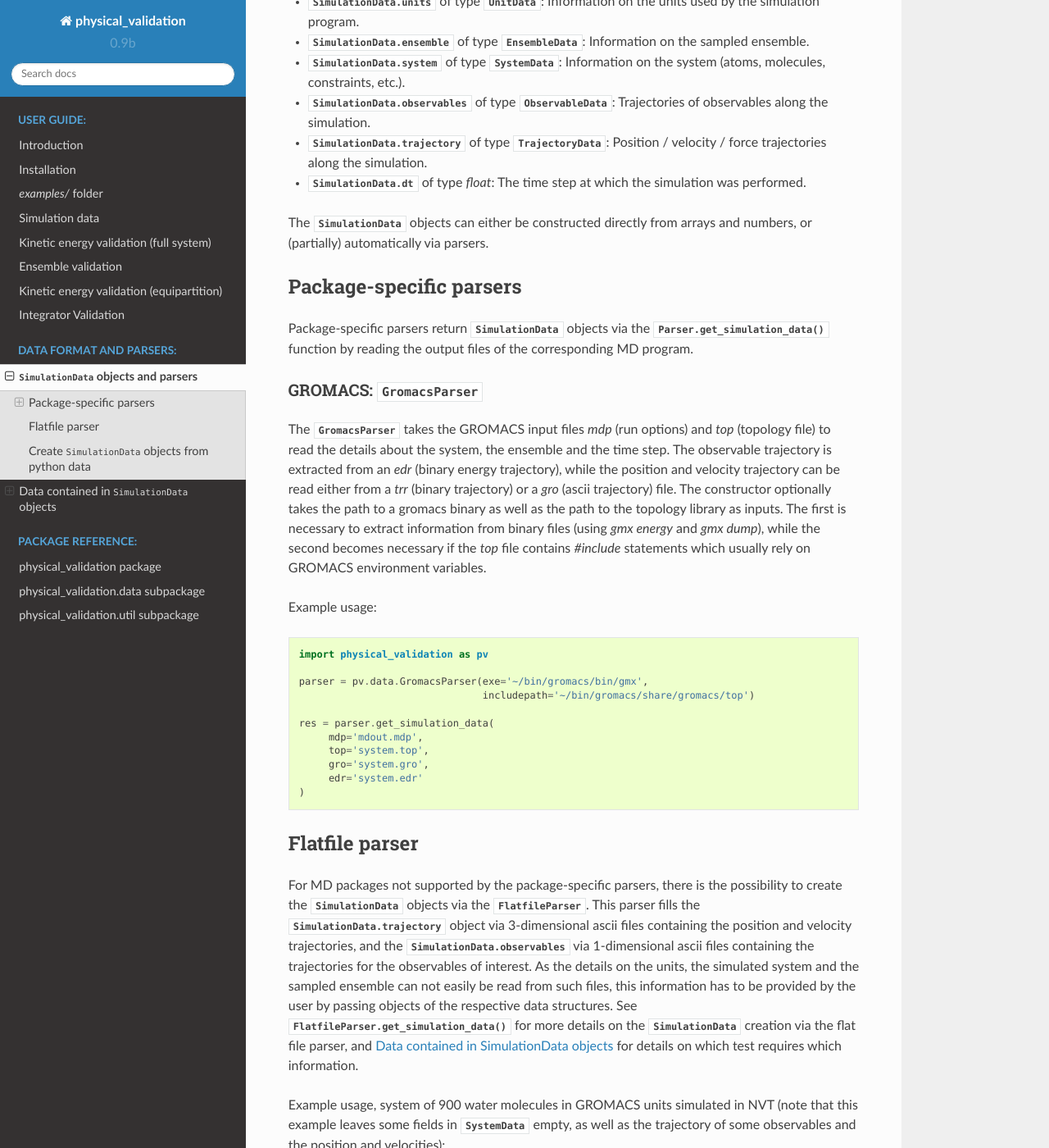
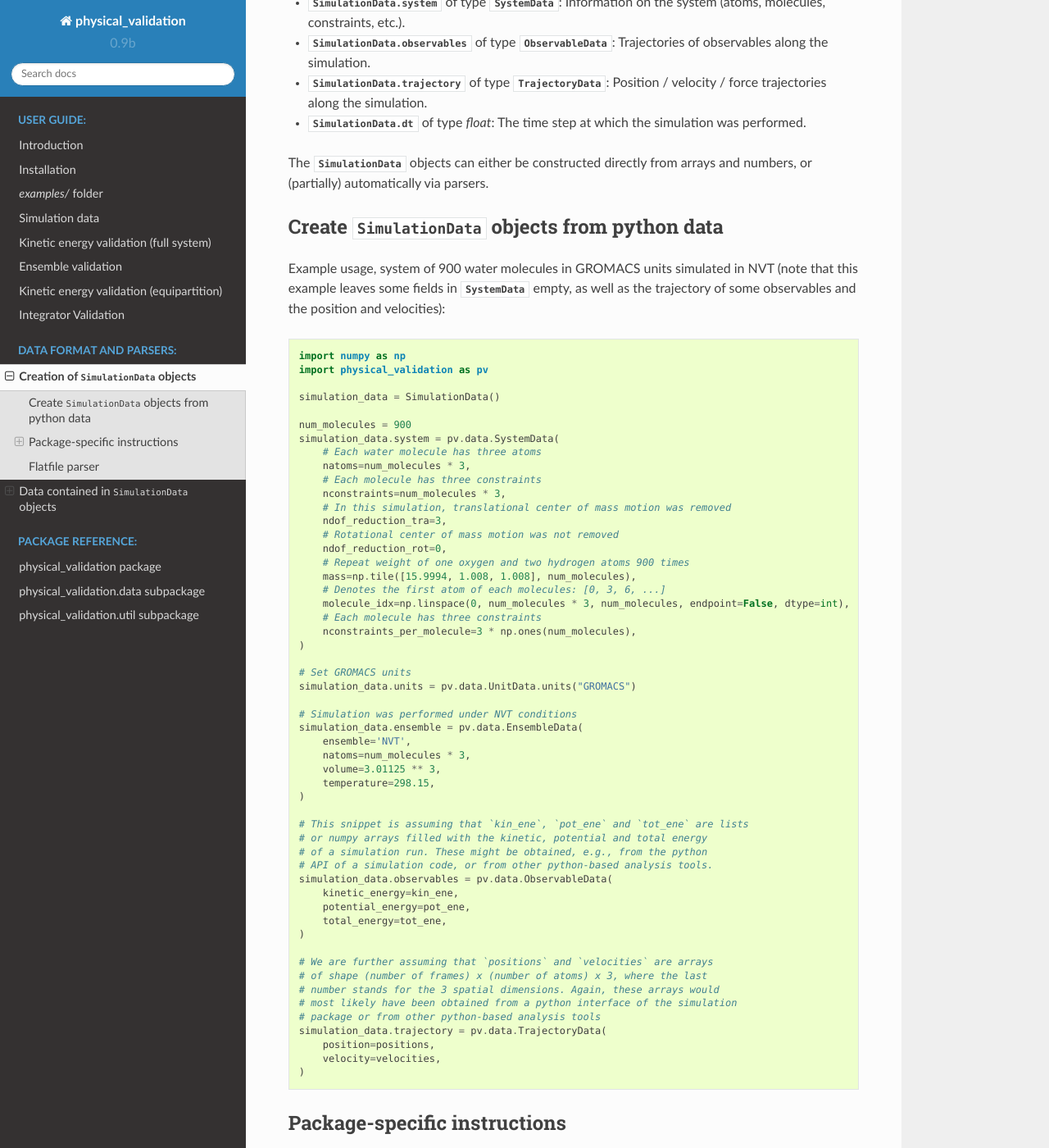
Before and after one commit to shirtsgroup/physical_validation, a Sphinx documentation site: the page built from doc/simulation_data.rst, in a window 1280 px wide and 1400 px high, scrolled down 346 px. Shown: the whole window at 82% size. Built offline with Sphinx 7.4.7 and the Read the Docs theme 2.0.0, drawn with Linux system fonts in a browser that asks for light colours; some of the changed text lies outside the part shown.

Commit message:
Fix documentation warnings, start work on #147

```diff
--- a/doc/conf.py
+++ b/doc/conf.py
@@ -58,7 +58,7 @@ master_doc = 'index'
 
 # General information about the project.
 project = 'physical_validation'
-copyright = '2017, Pascal T. Merz, Michael R. Shirts'
+copyright = '2017-2021, Pascal T. Merz, Michael R. Shirts'
 author = 'Pascal T. Merz, Michael R. Shirts'
 
 # The version info for the project you're documenting, acts as replacement for
@@ -108,7 +108,7 @@ html_theme = 'sphinx_rtd_theme'
 # Add any paths that contain custom static files (such as style sheets) here,
 # relative to this directory. They are copied after the builtin static files,
 # so a file named "default.css" will overwrite the builtin "default.css".
-html_static_path = ['_static']
+html_static_path = []
 
 
 # -- Options for HTMLHelp output ------------------------------------------
@@ -142,7 +142,7 @@ latex_elements = {
 #  author, documentclass [howto, manual, or own class]).
 latex_documents = [
     (master_doc, 'physical_validation.tex', 'physical_validation Documentation',
-     'Pascal T. Merz, Michael R. Shirts', 'manual'),
+     author, 'manual'),
 ]
 
 
@@ -152,7 +152,7 @@ latex_documents = [
 # (source start file, name, description, authors, manual section).
 man_pages = [
     (master_doc, 'physical_validation', 'physical_validation Documentation',
-     [author], 1)
+     author, 1)
 ]
 
 
@@ -163,6 +163,7 @@ man_pages = [
 #  dir menu entry, description, category)
 texinfo_documents = [
     (master_doc, 'physical_validation', 'physical_validation Documentation',
-     author, 'physical_validation', 'One line description of project.',
+     author, 'physical_validation',
+     'A package aimed at testing results obtained by molecular simulations for their physical validity',
      'Miscellaneous'),
 ]
--- a/doc/index.rst
+++ b/doc/index.rst
@@ -16,7 +16,7 @@ by molecular dynamics simulations for their physical validity.
    :caption: User guide:
 
 .. toctree::
-   parsers
+   simulation_data
    :maxdepth: 2
    :caption: Data format and parsers:
 
--- a/doc/parsers.rst
+++ b/doc/simulation_data.rst
@@ -1,13 +1,10 @@
-.. _doc_parsers:
+.. _doc_simulation_data:
 
-:class:`.SimulationData` objects and parsers
-=============================================
+Creation of :class:`.SimulationData` objects
+============================================
 
-The data of simulations to be validated are best represented by objects
-of the  :class:`.SimulationData` type. While lower-level functions accepting
-bare arrays and numbers are available, the  :class:`.SimulationData` objects
-combine ease-of-use and higher stability in form of input testing.
-
+The data of simulations to be validated need to be represented by objects
+of the  :class:`.SimulationData` type.
 The  :class:`.SimulationData` objects are consisting of information about the
 simulation and the system. This information is collected in objects of different
 classes, namely
@@ -28,15 +25,79 @@ classes, namely
 The :class:`.SimulationData` objects can either be constructed
 directly from arrays and numbers, or (partially) automatically via parsers.
 
-Package-specific parsers
-------------------------
+Create :class:`.SimulationData` objects from python data
+--------------------------------------------------------
 
-Package-specific parsers return :class:`.SimulationData` objects via the
-:func:`.Parser.get_simulation_data` function by reading the output files
-of the corresponding MD program.
+Example usage, system of 900 water molecules in GROMACS units simulated in
+NVT (note that this example leaves some fields in :class:`.SystemData`
+empty, as well as the trajectory of some observables and the position and
+velocities):
+::
 
-GROMACS: :class:`.GromacsParser`
-~~~~~~~~~~~~~~~~~~~~~~~~~~~~~~~~
+   import numpy as np
+   import physical_validation as pv
+
+   simulation_data = SimulationData()
+
+   num_molecules = 900
+   simulation_data.system = pv.data.SystemData(
+       # Each water molecule has three atoms
+       natoms=num_molecules * 3,
+       # Each molecule has three constraints
+       nconstraints=num_molecules * 3,
+       # In this simulation, translational center of mass motion was removed
+       ndof_reduction_tra=3,
+       # Rotational center of mass motion was not removed
+       ndof_reduction_rot=0,
+       # Repeat weight of one oxygen and two hydrogen atoms 900 times
+       mass=np.tile([15.9994, 1.008, 1.008], num_molecules),
+       # Denotes the first atom of each molecules: [0, 3, 6, ...]
+       molecule_idx=np.linspace(0, num_molecules * 3, num_molecules, endpoint=False, dtype=int),
+       # Each molecule has three constraints
+       nconstraints_per_molecule=3 * np.ones(num_molecules),
+   )
+
+   # Set GROMACS units
+   simulation_data.units = pv.data.UnitData.units("GROMACS")
+
+   # Simulation was performed under NVT conditions
+   simulation_data.ensemble = pv.data.EnsembleData(
+       ensemble='NVT',
+       natoms=num_molecules * 3,
+       volume=3.01125 ** 3,
+       temperature=298.15,
+   )
+
+   # This snippet is assuming that `kin_ene`, `pot_ene` and `tot_ene` are lists
+   # or numpy arrays filled with the kinetic, potential and total energy
+   # of a simulation run. These might be obtained, e.g., from the python
+   # API of a simulation code, or from other python-based analysis tools.
+   simulation_data.observables = pv.data.ObservableData(
+       kinetic_energy=kin_ene,
+       potential_energy=pot_ene,
+       total_energy=tot_ene,
+   )
+
+   # We are further assuming that `positions` and `velocities` are arrays
+   # of shape (number of frames) x (number of atoms) x 3, where the last
+   # number stands for the 3 spatial dimensions. Again, these arrays would
+   # most likely have been obtained from a python interface of the simulation
+   # package or from other python-based analysis tools
+   simulation_data.trajectory = pv.data.TrajectoryData(
+       position=positions,
+       velocity=velocities,
+   )
+
+Package-specific instructions
+-----------------------------
+
+GROMACS
+~~~~~~~
+GROMACS does not offer a well-established Python interface to read out
+energies or trajectories. `physical_validation` therefore offers a parser,
+which will return a fully populated :class:`.SimulationData` object by
+reading in GROMACS input and output files.
+
 The :class:`.GromacsParser` takes the GROMACS input files `mdp` (run options)
 and `top` (topology file) to read the details about the system, the ensemble
 and the time step. The observable trajectory is extracted from an `edr`
@@ -46,15 +107,16 @@ file. The constructor optionally takes the path to a gromacs binary as well
 as the path to the topology library as inputs. The first is necessary to
 extract information from binary files (using `gmx energy` and `gmx dump`),
 while the second becomes necessary if the `top` file contains `#include` statements
-which usually rely on GROMACS environment variables.
+which usually rely on GROMACS environment variables. The parser is able to
+find GROMACS installations which are in the path (e.g. after sourcing the
+`GMXRC` file) and the corresponding topology library automatically.
 
 Example usage:
 ::
 
    import physical_validation as pv
 
-   parser = pv.data.GromacsParser(exe='~/bin/gromacs/bin/gmx',
-                                  includepath='~/bin/gromacs/share/gromacs/top')
+   parser = pv.data.GromacsParser()
 
    res = parser.get_simulation_data(
         mdp='mdout.mdp',
@@ -130,73 +192,6 @@ velocities):
    )
 
 
-Create :class:`.SimulationData` objects from python data
---------------------------------------------------------
-
-As an alternative to the different parsers described above,
-:class:`.SimulationData` objects can of course also be created by calling
-the constructor directly. The :class:`.SimulationData` constructor thereby
-simply takes the objects listed at the beginning of this section. All these
-objects can also be set later during the lifetime of the object - a
-:class:`.SimulationData` object can hence be initialized empty and filled
-at a later point. The objects contained in :class:`.SimulationData` objects
-are explained in details in :ref:`simulationdata_details`.
-
-Example usage, system of 900 water molecules in GROMACS units simulated in
-NVT (note that this example leaves some fields in :class:`.SystemData`
-empty, as well as the trajectory of some observables and the position and
-velocities):
-::
-
-   import physical_validation as pv
-
-   system = pv.data.SystemData(
-       natoms=900*3,
-       nconstraints=900*3,
-       ndof_reduction_tra=3,
-       ndof_reduction_rot=0
-   )
-
-   units = pv.data.UnitData(
-       kb=8.314462435405199e-3,
-       energy_str='kJ/mol',
-       energy_conversion=1.0,
-       length_str='nm',
-       length_conversion=1.0,
-       volume_str='nm^3',
-       volume_conversion=1.0,
-       temperature_str='K',
-       temperature_conversion=1.0,
-       pressure_str='bar',
-       pressure_conversion=1.0,
-       time_str='ps',
-       time_conversion=1.0
-   )
-
-   ensemble = pv.data.EnsembleData(
-       ensemble='NVT',
-       natoms=900*3,
-       volume=3.01125**3,
-       temperature=298.15
-   )
-
-   # This snippet is assuming that kin_ene, pot_ene and tot_ene are lists
-   # or numpy arrays filled with the kinetic, potential and total energy
-   # of a simulation run. These might be obtained, e.g., from the python
-   # API of a simulation code, or from other python-based analysis tools.
-
-   observables = pv.data.ObservableData(
-       kinetic_energy = kin_ene,
-       potential_energy = pot_ene,
-       total_energy = tot_ene
-   )
-
-   res = pv.data.SimulationData(
-       units=units, ensemble=ensemble,
-       system=system, observables=observables
-   )
-
-
 .. _simulationdata_details:
 
 Data contained in :class:`.SimulationData` objects
@@ -225,6 +220,7 @@ The information about units consists of different parts:
 * The value of kB in the used energy units,
 * the conversion factor to GROMACS units (kJ/mol, nm, nm^3, K, bar, ps), and
 * the name of the units (energy_str, length_str, volume_str, temperature_str, pressure_str, time_str).
+
 The names are only used for output (console printing and plotting), and are optional.
 The conversion factors and kB are, on the other hand, used in computations and need
 to be given.
--- a/doc/userguide.rst
+++ b/doc/userguide.rst
@@ -127,37 +125,25 @@ classes, namely:
 * :obj:`.SimulationData.dt` of type `float`:
   The time step at which the simulation was performed.
 
-The :class:`.SimulationData` objects can either be constructed
-directly from arrays and numbers, or (partially) automatically via parsers.
+The different physical validation tests do not all require all data to be
+able to run. Each `physical_validation` function checks whether the required
+information was provided, and raises an error if the information is
+insufficient.
 
-To facilitate the use of the physical validation suite, simulation results
-generated by selected software packages can be automatically created by
-:class:`.Parser` objects. The currently supported MD packages are:
+The preferred way to populate :class:`.SimulationData` objects is by
+assigning its sub-objects explicitly with data obtained from the simulation
+package. Many simulation packages have a well-defined Python interface which
+allows to read observable, position and velocity trajectories into Python data
+structures. The remaining information, such as details on the simulated
+ensemble or the molecular system, is usually rather easy to fill in by hand.
+The examples in this documentation follow this model.
 
-* GROMACS: :class:`.GromacsParser`
+Please see :ref:`doc_simulation_data` for more details on the
+:class:`.SimulationData` type and on how to create objects from results
+obtained from different simulation packages.
 
-Package-specific parsers are subclasses of :class:`.Parser`, and need to
-redefine the :func:`.Parser.get_simulation_data` returning a
-:class:`.SimulationData` object.
-
-For generic input, the flat file parser :class:`.FlatfileParser` allows to
-create a :class:`.SimulationData` object from files containing trajectories
-of observables and the positions and velocities of the atoms in the system.
-It requires, however, to fill information on the units, the ensemble and the
-system by hand. Furthermore, it is of course possible to fill all attributes
-of :class:`.SimulationData` by hand, e.g. when starting from data stored
-in python arrays rather than in files.
-
-Please see :ref:`doc_parsers` for more details on the :class:`.SimulationData`
-type and the available parsers.
-
-.. note:: We are looking to enlarge the collection of parsers to make the
-   use of the package as convenient as possible for as many users as
-   possible. If your MD program of choice is not supported (yet), please
-   consider either writing your own parser and contribute it by creating
-   a pull request on the project's `github page`_, or contacting us to
-   let us know about your needs, and we can coordinate about introducing
-   the appropriate parser.
+The :class:`.SimulationData` objects can either be constructed directly
+from arrays and numbers, or (partially) automatically via parsers.
 
 .. _example_sec_1:
 
--- a/physical_validation/__init__.py
+++ b/physical_validation/__init__.py
@@ -32,4 +32,4 @@ __version__ = versions["version"]
 __git_revision__ = versions["full-revisionid"]
 del get_versions, versions
 
-__all__ = [data, ensemble, integrator, kinetic_energy, util]
+__all__ = ["data", "ensemble", "integrator", "kinetic_energy", "util"]
```
Also changed, not shown: other parts of doc/index.rst (+2 -2 lines), other parts of doc/userguide.rst (+6 -8 lines), 4 other files.
